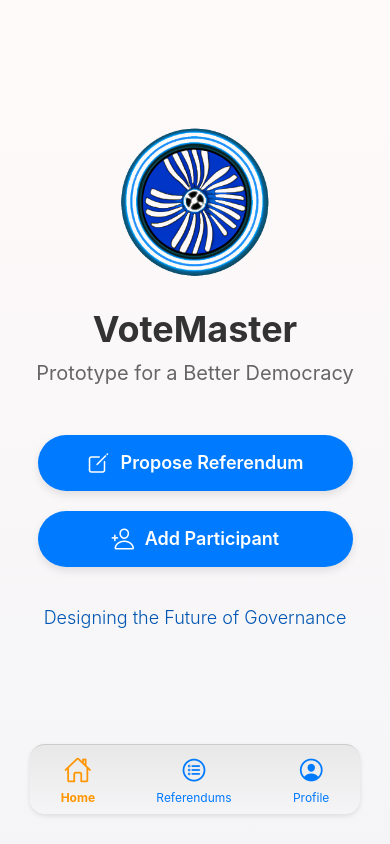
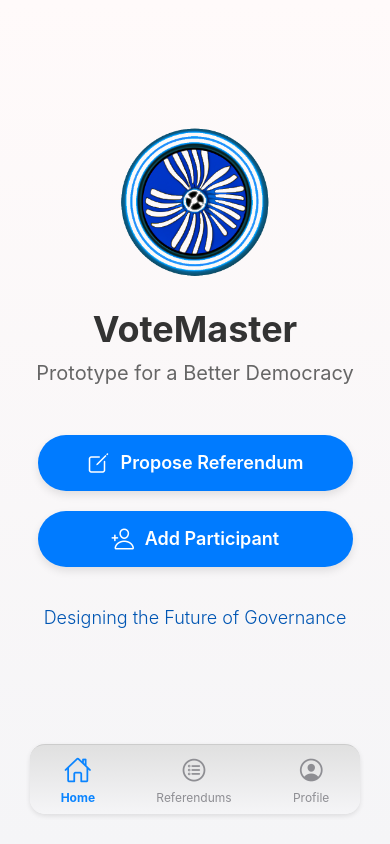
Before and after one commit to ParsMaioris/VoteMaster, a React Native app in the folder MobileApp/: screen /LandingPage in a window 390 px wide. Built offline with nearby package versions, Linux system fonts and the light colour scheme.

Commit message:
refactor: Update bottom navigation colors and styles

```diff
--- a/MobileApp/Components/BottomNavigation.tsx
+++ b/MobileApp/Components/BottomNavigation.tsx
@@ -34,7 +34,7 @@ const BottomNavigation: React.FC<BottomNavigationProps> = ({backgroundColor = '#
     }
 
     return (
-        <LinearGradient colors={['#E8E8E8', '#F5F5F7']} style={styles.container}>
+        <LinearGradient colors={['#E0E0E0', '#F5F5F7']} style={styles.container}>
             <NavItem
                 name="Home"
                 icon="home-outline"
@@ -75,7 +75,7 @@ const NavItem: React.FC<NavItemProps> = ({name, icon, isSelected, isLoading, onP
             <ActivityIndicator size="small" color="#007AFF" />
         ) : (
             <>
-                <Ionicons name={icon} size={28} color={isSelected ? "#FF9500" : "#007AFF"} />
+                <Ionicons name={icon} size={28} color={isSelected ? "#0A84FF" : "#8E8E93"} />
                 <Text style={[styles.label, isSelected && styles.selectedLabel]}>{name}</Text>
             </>
         )}
@@ -104,12 +104,12 @@ const styles = StyleSheet.create({
         paddingHorizontal: 15,
     },
     label: {
-        color: '#007AFF',
+        color: '#8E8E93',
         fontSize: 12,
         marginTop: 4,
     },
     selectedLabel: {
-        color: '#FF9500',
+        color: '#0A84FF',
         fontWeight: 'bold',
     },
 })
```
